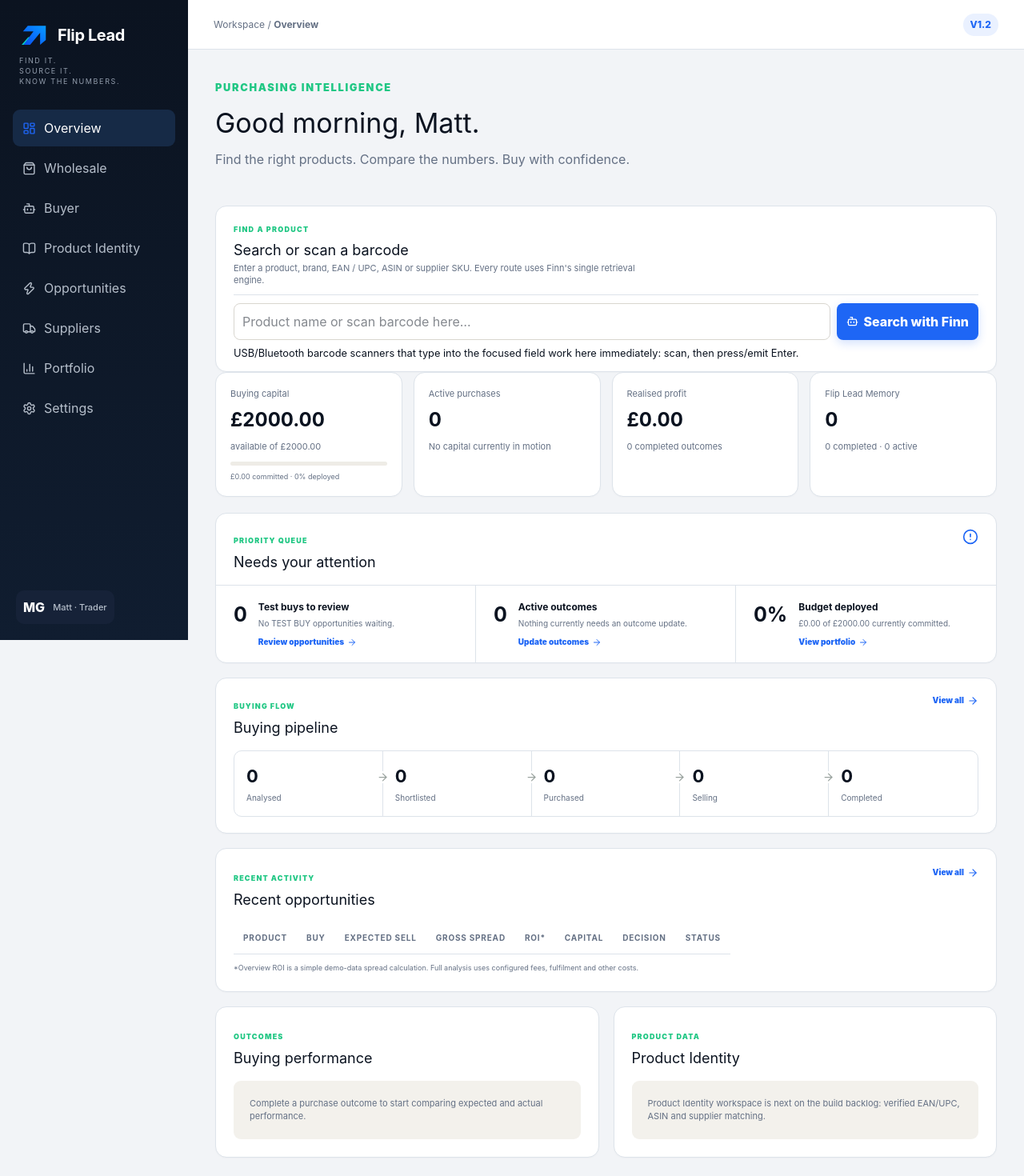
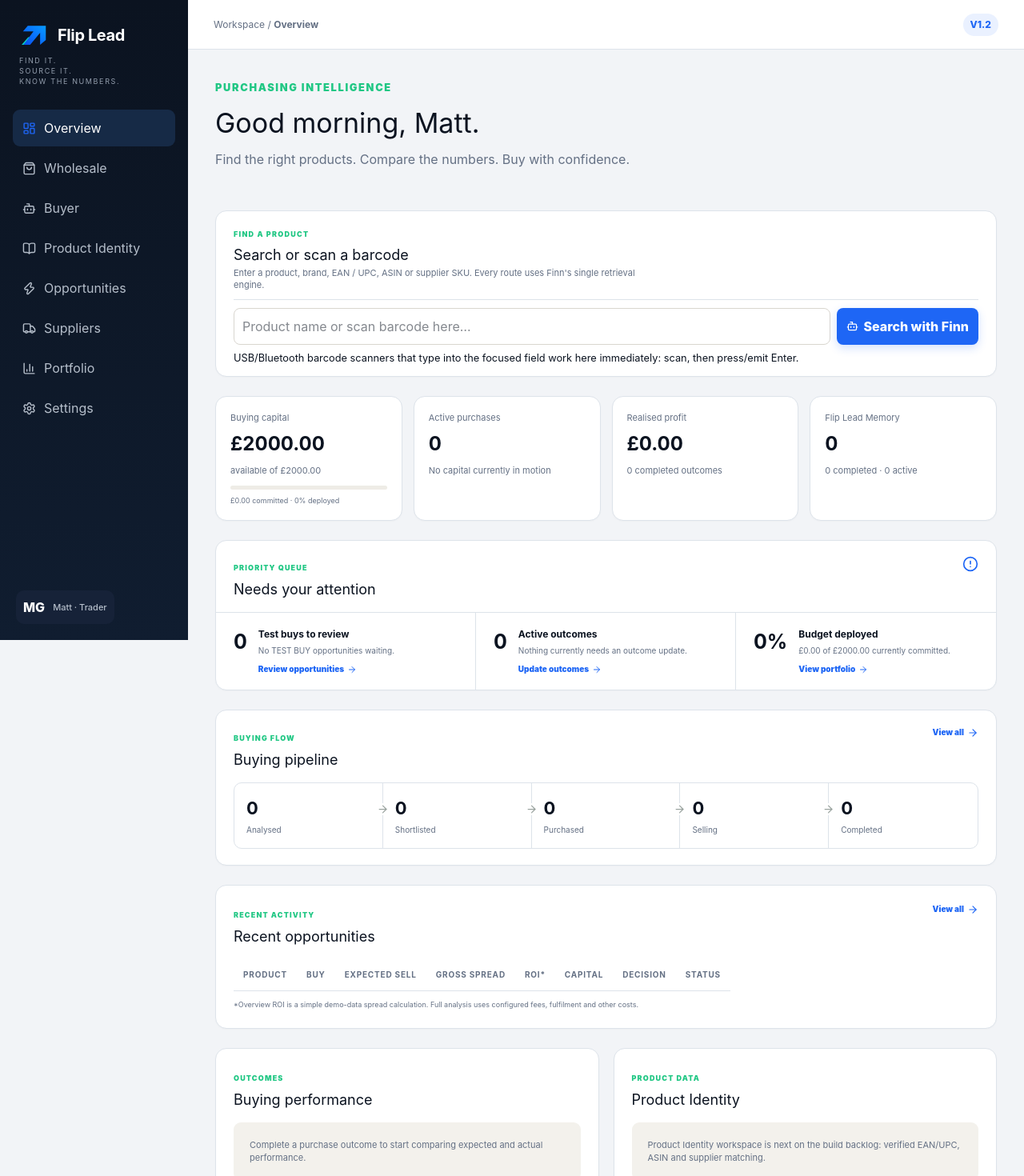
Before and after one commit to mattygribb-beep/stockwise, a Next.js app: page / in a window 1280 px wide. Shown: the top 1470 px of the page at 80% size. Built offline with nearby package versions, Linux system fonts and the light colour scheme.

Commit message:
Standardise overview dashboard spacing

```diff
--- a/app/globals.css
+++ b/app/globals.css
@@ -109,3 +109,11 @@ header i{background:#EAF1FF;color:#1E66F5}
 .overviewFindProduct .sectionHead p{line-height:1.35}
 .overviewFindProduct .quick input{min-height:42px}
 .overviewFindProduct>.quick+small{display:block;margin-top:7px}
+
+
+/* Overview spacing rhythm: consistent 24px gutters between dashboard cards */
+.overviewFindProduct{margin-top:24px}
+.overviewCards{margin-top:24px;margin-bottom:0}
+.overviewCards+.attention,.attention+.pipeline,.pipeline+section{margin-top:24px}
+.overviewBottom{margin-top:24px}
+.overviewBottom section{margin-top:0}
```
